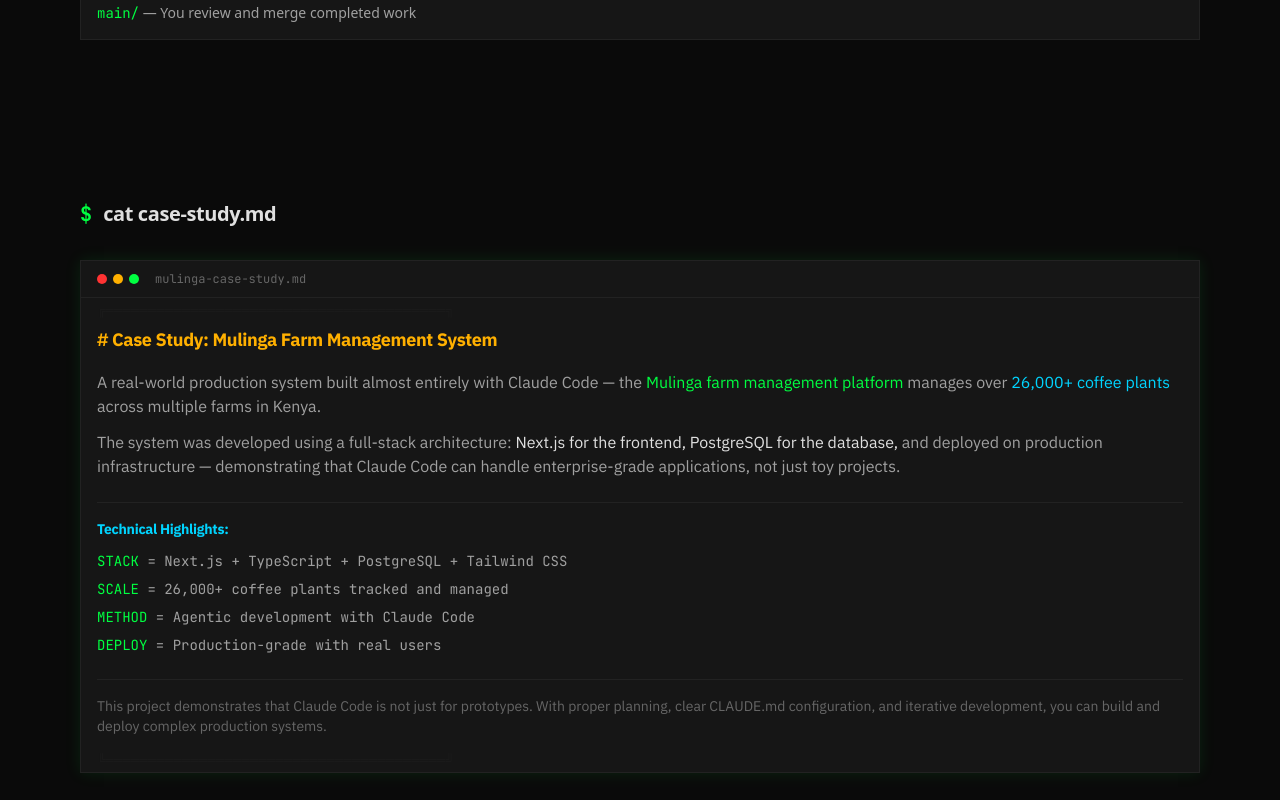
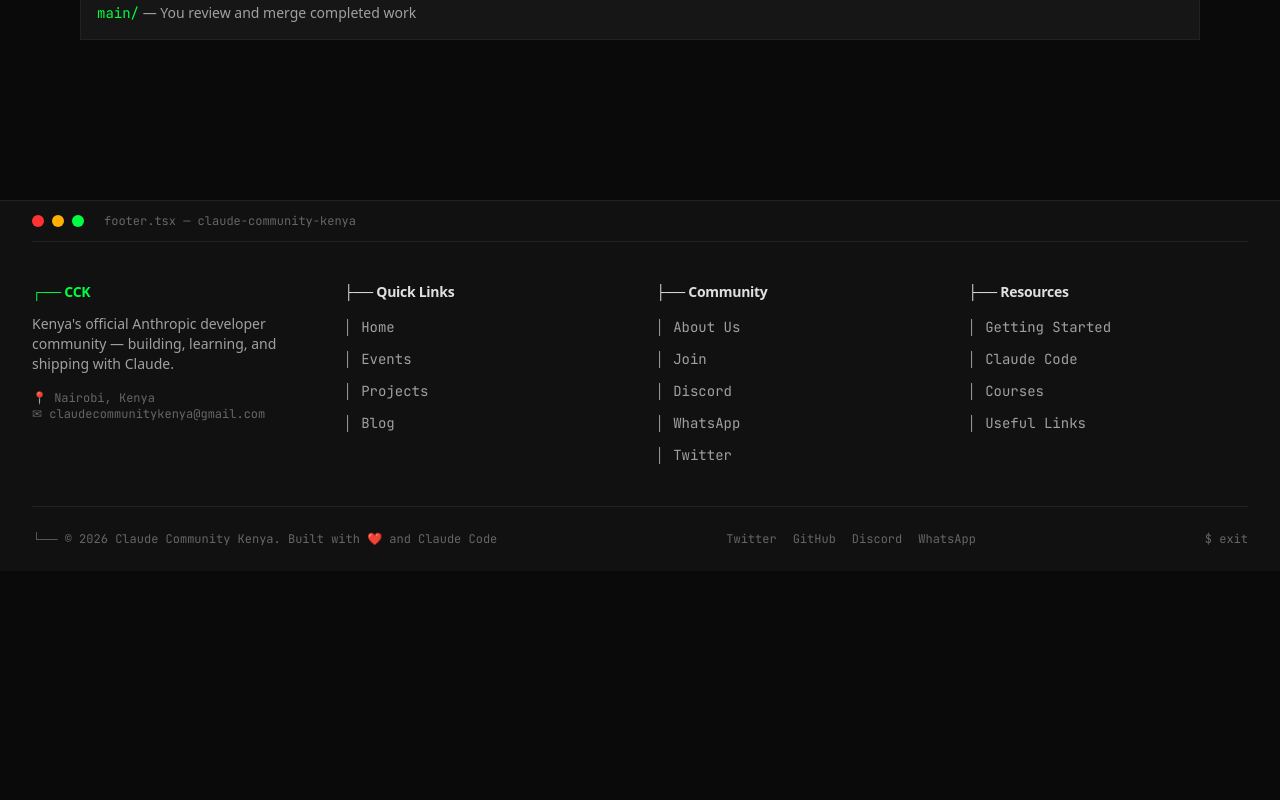
Before and after one commit to Spidey-Acer/Claude-Community-Kenya, a Next.js app: page /resources/workflows in a window 1280 px wide. Shown: the part 2500-3300 px from the top of the page. After the commit the page ends 3071 px from the top, so only its background shows below. Built offline with nearby package versions, Linux system fonts and the light colour scheme.

Commit message:
refactor(content): remove Mulinga project references

```diff
--- a/src/app/about/page.tsx
+++ b/src/app/about/page.tsx
@@ -88,9 +88,8 @@ export default function AboutPage() {
             <p>
               The meetup was a community gathering where developers talked,
               connected, and explored the possibilities of AI-assisted development.
-              Peter Kibet showcased his Claude Code workflow using the{" "}
-              <span className="font-mono text-amber">Mulinga Farm Management System</span>{" "}
-              as a demo — showing how AI-powered tools can help solve real problems
+              Peter Kibet showcased his Claude Code workflow with a live project demo —
+              showing how AI-powered tools can help solve real problems
               right here in East Africa.
             </p>
             <p>
--- a/src/app/resources/production-guide/page.tsx
+++ b/src/app/resources/production-guide/page.tsx
@@ -432,45 +432,6 @@ export default function ProductionGuidePage() {
         </section>
       </ScrollReveal>
 
-      {/* Case Study */}
-      <ScrollReveal delay={450}>
-        <section id="case-study" className="py-12">
-          <h2 className="mb-6 font-mono text-xl font-bold text-text-primary">
-            <CommandPrefix symbol="$" />
-            cat case-studies/mulinga.md
-          </h2>
-          <TerminalWindow title="mulinga-farm-system.md" variant="default">
-            <h3 className="font-mono text-base font-bold text-amber">
-              // Case Study: Mulinga Farm Management System
-            </h3>
-            <div className="mt-4 space-y-3 text-text-secondary">
-              <p>
-                At the first Claude Community Kenya meetup in January 2026, Peter Kibet
-                demonstrated how he used Claude Code to build the{" "}
-                <span className="text-green-primary">Mulinga Farm Management System</span> — a
-                real application for managing agricultural operations in Kenya.
-              </p>
-              <p>
-                The project showcased what a single developer can build with Claude Code as a
-                development partner: a full-stack application with complex domain logic, built
-                faster than traditional development approaches would allow.
-              </p>
-              <p>
-                This is the kind of project that inspires our community. When you see a Kenyan
-                developer ship a production-grade system solving a real local problem, it makes
-                the technology tangible.
-              </p>
-              <p>
-                See it and other community projects on our{" "}
-                <Link href="/projects" className="text-green-primary hover:underline">
-                  Projects page
-                </Link>
-                .
-              </p>
-            </div>
-          </TerminalWindow>
-        </section>
-      </ScrollReveal>
 
       {/* Production Checklist */}
       <ScrollReveal delay={500}>
--- a/src/app/resources/workflows/page.tsx
+++ b/src/app/resources/workflows/page.tsx
@@ -238,74 +238,6 @@ export default function WorkflowsPage() {
       </section>
       </ScrollReveal>
 
-      {/* Building Production Systems */}
-      <ScrollReveal delay={400}>
-      <section className="py-20">
-        <h2 className="mb-8 font-mono text-xl font-bold text-text-primary">
-          <CommandPrefix symbol="$" />
-          cat case-study.md
-        </h2>
-        <TerminalWindow title="mulinga-case-study.md" variant="default" glowing>
-          <h3 className="font-mono text-lg font-bold text-amber">
-            # Case Study: Mulinga Farm Management System
-          </h3>
-          <div className="mt-4 space-y-3 text-text-secondary">
-            <p>
-              A real-world production system built almost entirely with Claude
-              Code — the{" "}
-              <span className="text-green-primary">
-                Mulinga farm management platform
-              </span>{" "}
-              manages over{" "}
-              <span className="text-cyan">26,000+ coffee plants</span> across
-              multiple farms in Kenya.
-            </p>
-            <p>
-              The system was developed using a full-stack architecture:{" "}
-              <span className="text-text-primary">
-                Next.js for the frontend, PostgreSQL for the database,
-              </span>{" "}
-              and deployed on production infrastructure — demonstrating that
-              Claude Code can handle enterprise-grade applications, not just
-              toy projects.
-            </p>
-          </div>
-
-          <div className="mt-6 border-t border-border-default pt-4">
-            <h4 className="font-mono text-sm font-bold text-cyan">
-              Technical Highlights:
-            </h4>
-            <ul className="mt-3 space-y-2 font-mono text-sm">
-              <li className="text-text-secondary">
-                <span className="text-green-primary">STACK</span> ={" "}
-                Next.js + TypeScript + PostgreSQL + Tailwind CSS
-              </li>
-              <li className="text-text-secondary">
-                <span className="text-green-primary">SCALE</span> ={" "}
-                26,000+ coffee plants tracked and managed
-              </li>
-              <li className="text-text-secondary">
-                <span className="text-green-primary">METHOD</span> ={" "}
-                Agentic development with Claude Code
-              </li>
-              <li className="text-text-secondary">
-                <span className="text-green-primary">DEPLOY</span> ={" "}
-                Production-grade with real users
-              </li>
-            </ul>
-          </div>
-
-          <div className="mt-6 border-t border-border-default pt-4">
-            <p className="text-sm text-text-dim">
-              This project demonstrates that Claude Code is not just for
-              prototypes. With proper planning, clear CLAUDE.md configuration,
-              and iterative development, you can build and deploy complex
-              production systems.
-            </p>
-          </div>
-        </TerminalWindow>
-      </section>
-      </ScrollReveal>
     </main>
   );
 }
```
